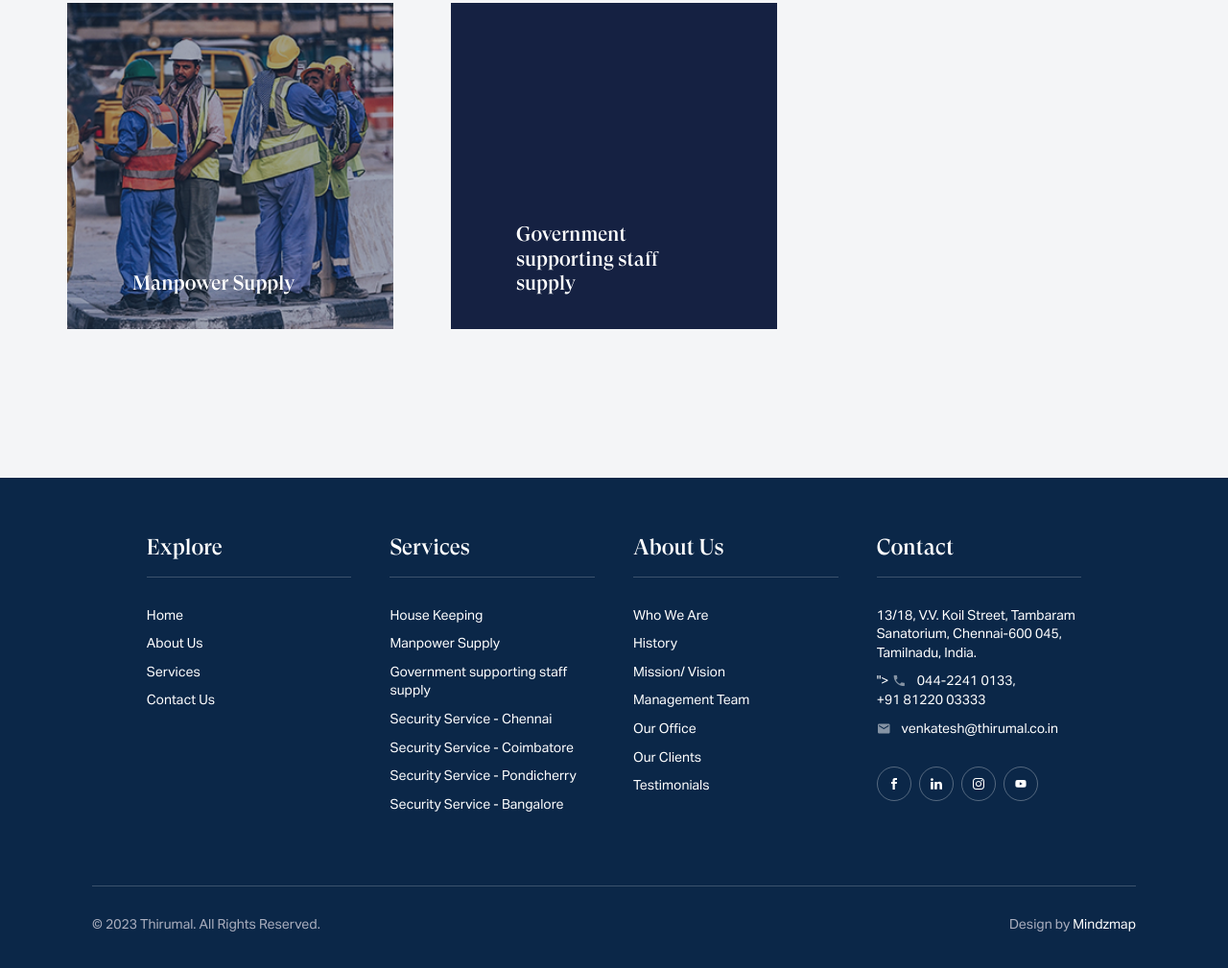
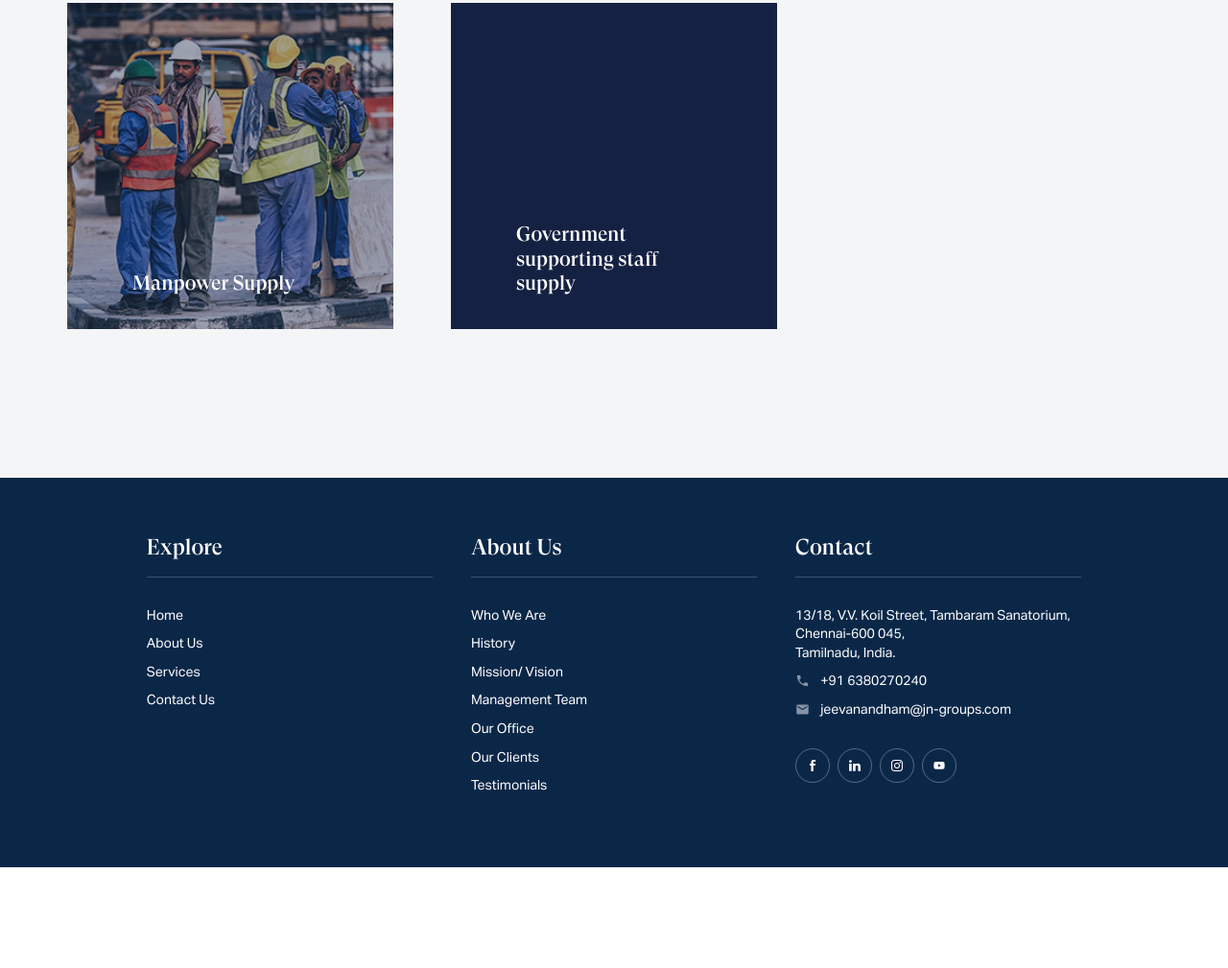
Before and after one commit to akhilswarop/Coonoor-Project, a plain HTML site: page services.html in a window 1280 px wide. Shown: the part 1252-2261 px from the top of the page at 96% size. After the commit the page ends 2156 px from the top, so only its background shows below. Drawn offline with Linux system fonts and the light colour scheme; files whose address does not match are found by name.

Commit message:
Some minor tweaks

```diff
--- a/services.html
+++ b/services.html
@@ -30,8 +30,8 @@ j=d.createElement(s),dl=l!='dataLayer'?'&l='+l:'';j.async=true;j.src=
             <div class="container">
                 <div class="logo">
                     <a class="header-mar" href="index.html" title="Thirumal Header Logo">
-                        <img src="images/logo-header.svg" alt="Logo Header" class="logo-head-color logo-color">
-                        <img src="images/logo-header_white.svg" alt="Logo Header White" class="logo-head-white logo-white">
+                        <img src="logo-black.svg" alt="Logo Header" class="logo-head-color logo-color">
+                        <img src="logo-white.svg" alt="Logo Header White" class="logo-head-white logo-white">
                     </a>
                 </div>
                 <nav class="desktop">
@@ -269,20 +269,7 @@ j=d.createElement(s),dl=l!='dataLayer'?'&l='+l:'';j.async=true;j.src=
                         </ul>
                     </div>
                 </div>
-                <div class="col">
-                    <span class="title">Services</span>
-                    <div class="menu-locations-container">
-                        <ul id="menu-locations" class="menu">
-                            <li><a href="services/house-keeping.html">House Keeping</a></li>
-                            <li><a href="services/manpower-supply.html">Manpower Supply</a></li>
-                            <li><a href="services/government-staff-supply.html">Government supporting staff supply</a></li>
-                            <li><a href="services/security-services.html">Security Service - Chennai</a></li>
-                            <li><a href="services/security-services-coimbatore.html">Security Service - Coimbatore</a></li>
-                            <li><a href="services/security-services-Pondicherry.html">Security Service - Pondicherry</a></li>
-                            <li><a href="services/security-services-bangalore.html">Security Service - Bangalore</a></li>
-                        </ul>
-                    </div>
-                </div>
+
                 <div class="col">
                     <span class="title">About Us</span>
                     <div class="menu-browse-container">
@@ -303,12 +290,12 @@ j=d.createElement(s),dl=l!='dataLayer'?'&l='+l:'';j.async=true;j.src=
                         <a class="phone" href="">
                             <span>13/18, V.V. Koil Street, Tambaram Sanatorium, Chennai-600 045, <br>Tamilnadu, India.</span>
                         </a>
-                        <a class="phone" href="tel:<a class="phone" href="tel:044-2241 0133">">                            <i class="material-icons">phone</i>
-                            <span>044-2241 0133,<br> +91 81220 03333</span>
+                        <a class="phone" href="tel:+916380270240">                         <i class="material-icons">phone</i>
+                            <span>+91 6380270240
                         </a>
-                        <a class="email" href="mailto:venkatesh@thirumal.co.in">
+                        <a class="email" href="mailto:jeevanandham@jn-groups.com">
                             <i class="material-icons">email</i>
-                            <span>venkatesh@thirumal.co.in</span>
+                            <span>jeevanandham@jn-groups.com</span>
                         </a>
                     </div>
                     <ul class="social-links ">
@@ -336,16 +323,7 @@ j=d.createElement(s),dl=l!='dataLayer'?'&l='+l:'';j.async=true;j.src=
                 </div>
             </nav>
         </div>
-        <div class="bottom">
-            <div class="company-info">
-                <p>© 2023 Thirumal. All Rights Reserved.</p>
-            </div>
-            <div class="copyright">
-                <div class="text">
-                    <p>Design by <a class="developer" href="https://www.mindzmap.com/" target="_blank" rel="noreferrer">Mindzmap</a></p>
-                </div>
-            </div>
-        </div>
+
     </footer>
     <script type="text/javascript" src="js/jquery.easing.js"></script>
     <script type="text/javascript" src="js/midnight.js"></script>
```
Also changed, not shown: about-us.html (+1 -8 lines), contact-us.html (+1 -9 lines), index.html (+1 -9 lines).
